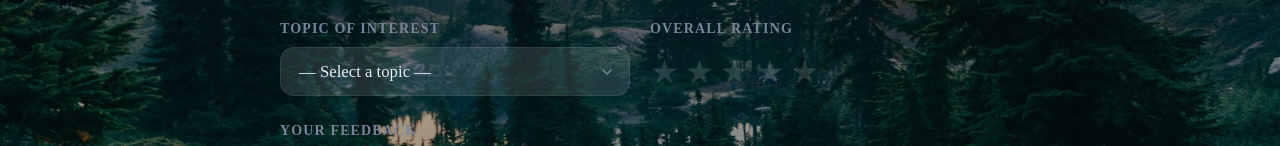
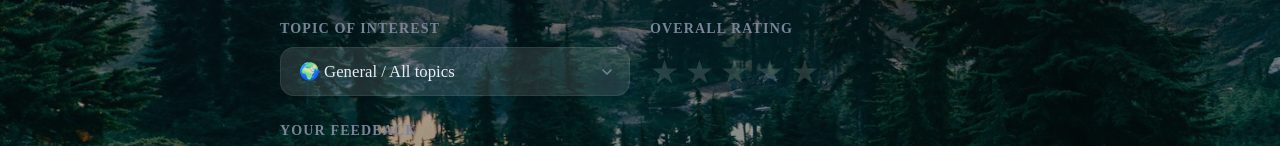
Before and after one commit to jy199-08/Science-website-for-IT-assignment, a plain HTML site: page index.html in a window 1280 px wide. Shown: the part 4197-4343 px from the top of the page. Drawn offline with nearby package versions, Linux system fonts and the light colour scheme.

```diff
--- a/index.html
+++ b/index.html
@@ -225,12 +225,11 @@
           <div class="fb-field">
             <label for="fb-topic">Topic of Interest</label>
             <select id="fb-topic">
-              <option value="">— Select a topic —</option>
+              <option value="general">🌍 General / All topics</option>
               <option value="water">💧 Water Conservation</option>
               <option value="electric">⚡ Electric &amp; Renewables</option>
               <option value="waste">🗑️ Waste Management</option>
               <option value="recycle">♻️ The Recycle Loop</option>
-              <option value="general">🌍 General / All topics</option>
             </select>
           </div>
           <div class="star-row">
```
